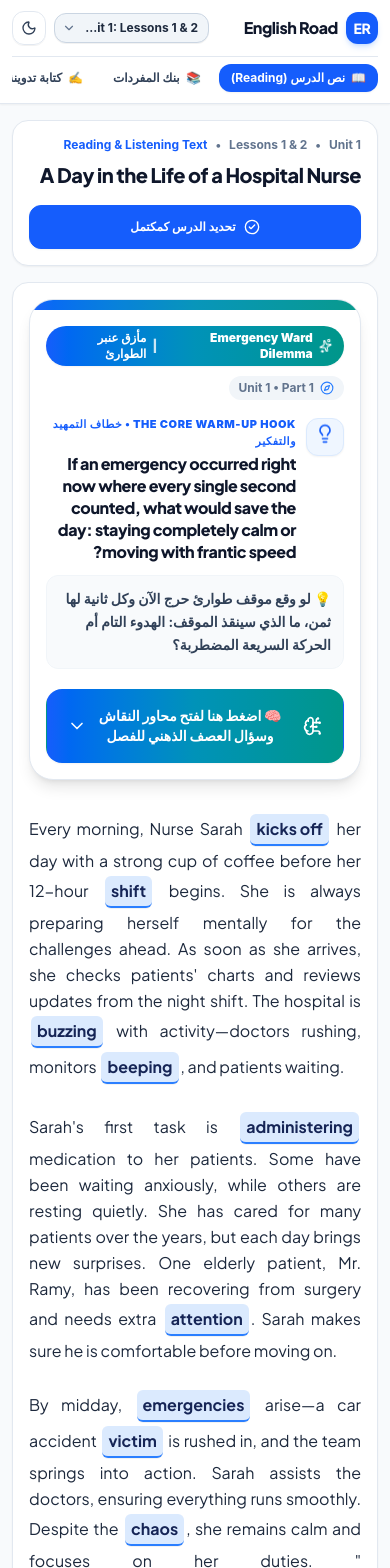
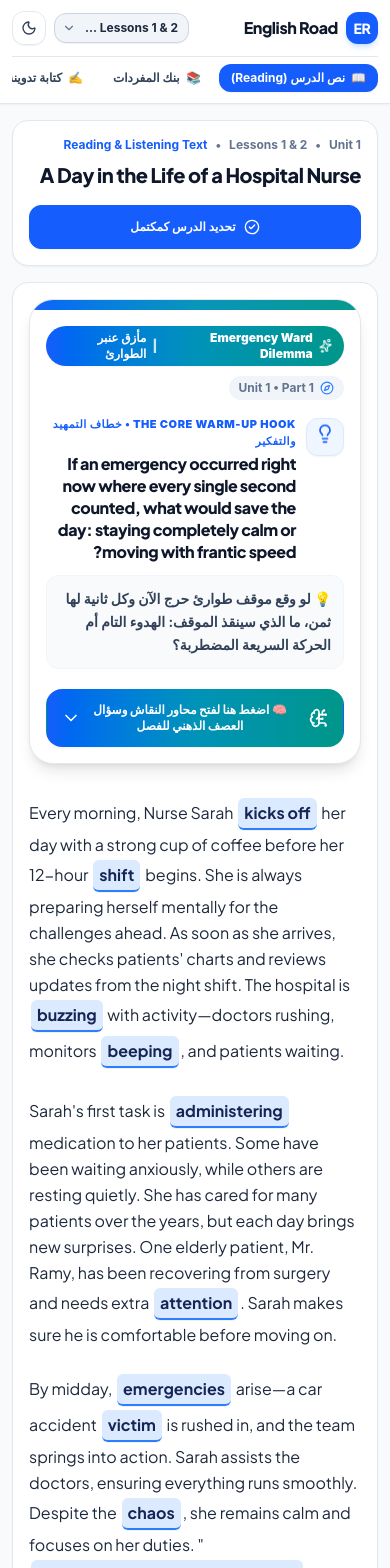
Before and after one commit to Eng-ahmed-dev1/english-road-web, a React (Vite) app: page / in a window 390 px wide. Shown: the top 1568 px of the page. Built offline with nearby package versions, Linux system fonts and the light colour scheme.

Commit message:
fix: polish mobile typography, discussion button and touch momentum scrolling

```diff
--- a/src/components/Navbar.tsx
+++ b/src/components/Navbar.tsx
@@ -58,7 +58,7 @@ export const Navbar: React.FC<NavbarProps> = ({
               <select
                 value={currentUnit.id}
                 onChange={(e) => onSelectUnit(e.target.value)}
-                className="appearance-none bg-slate-100 dark:bg-slate-900 hover:bg-slate-200 dark:hover:bg-slate-850 border border-slate-300 dark:border-slate-700 text-slate-800 dark:text-slate-200 text-xs sm:text-sm font-bold rounded-xl pl-7 sm:pl-9 pr-2.5 sm:pr-4 py-1.5 sm:py-2.5 max-w-[155px] xs:max-w-[200px] sm:max-w-[300px] truncate cursor-pointer focus:outline-none focus:ring-2 focus:ring-blue-500 transition-colors shadow-2xs"
+                className="appearance-none bg-slate-100 dark:bg-slate-900 hover:bg-slate-200 dark:hover:bg-slate-850 border border-slate-300 dark:border-slate-700 text-slate-800 dark:text-slate-200 text-xs sm:text-sm font-bold rounded-xl pl-7 sm:pl-9 pr-2.5 sm:pr-4 py-1.5 sm:py-2.5 max-w-[135px] xs:max-w-[185px] sm:max-w-[300px] truncate cursor-pointer focus:outline-none focus:ring-2 focus:ring-blue-500 transition-colors shadow-2xs"
               >
                 {units.map((u) => (
                   <option
@@ -91,7 +91,7 @@ export const Navbar: React.FC<NavbarProps> = ({
 
         {/* Navigation Tabs - Clean Swipeable Bar on Mobile / Structured on Desktop */}
         <div className="py-1.5 sm:py-2.5 border-t border-slate-200 dark:border-slate-800/90">
-          <div className="flex items-center gap-1.5 sm:gap-2 overflow-x-auto scrollbar-none flex-nowrap scroll-smooth text-xs sm:text-sm font-semibold pb-1 lg:pb-0">
+          <div className="flex items-center gap-1.5 sm:gap-2 overflow-x-auto scrollbar-none flex-nowrap scroll-smooth text-xs sm:text-sm font-semibold pb-1 lg:pb-0 touch-pan-x [-webkit-overflow-scrolling:touch]">
             {/* Core Study Tabs */}
             <button
               onClick={() => setActiveTab('story')}
--- a/src/components/StoryHook.tsx
+++ b/src/components/StoryHook.tsx
@@ -755,7 +755,7 @@ export const StoryHook: React.FC<StoryHookProps> = ({ unitNumber, partNumber })
         <div className="pt-2">
           <button
             onClick={toggleExpand}
-            className={`w-full flex items-center justify-between px-5 py-4 rounded-2xl font-black text-sm sm:text-base transition-all border shadow-xs active:scale-98 touch-manipulation min-h-[56px] ${
+            className={`w-full flex items-center justify-between px-3.5 py-3 sm:px-5 sm:py-4 rounded-2xl font-black text-xs sm:text-base transition-all border shadow-xs active:scale-98 touch-manipulation min-h-[48px] sm:min-h-[56px] ${
               isExpanded
                 ? 'bg-blue-50 dark:bg-blue-950/60 text-blue-900 dark:text-blue-200 border-blue-300 dark:border-blue-800'
                 : `text-white bg-gradient-to-r ${hook.gradient} hover:opacity-95 border-transparent shadow-md`
--- a/src/components/StoryReader.tsx
+++ b/src/components/StoryReader.tsx
@@ -336,7 +336,7 @@ export const StoryReader: React.FC<StoryReaderProps> = ({
     const parts = paragraph.split(/(\*\*.*?\*\*)/g);
 
     return (
-      <p key={pIndex} className="text-slate-800 dark:text-slate-200 leading-relaxed sm:leading-loose text-base sm:text-lg lg:text-xl mb-6 text-justify font-en font-normal">
+      <p key={pIndex} className="text-slate-800 dark:text-slate-200 leading-relaxed sm:leading-loose text-base sm:text-lg lg:text-xl mb-6 text-left sm:text-justify font-en font-normal">
         {parts.map((part, index) => {
           if (part.startsWith('**') && part.endsWith('**')) {
             const rawWord = part.slice(2, -2);
```
